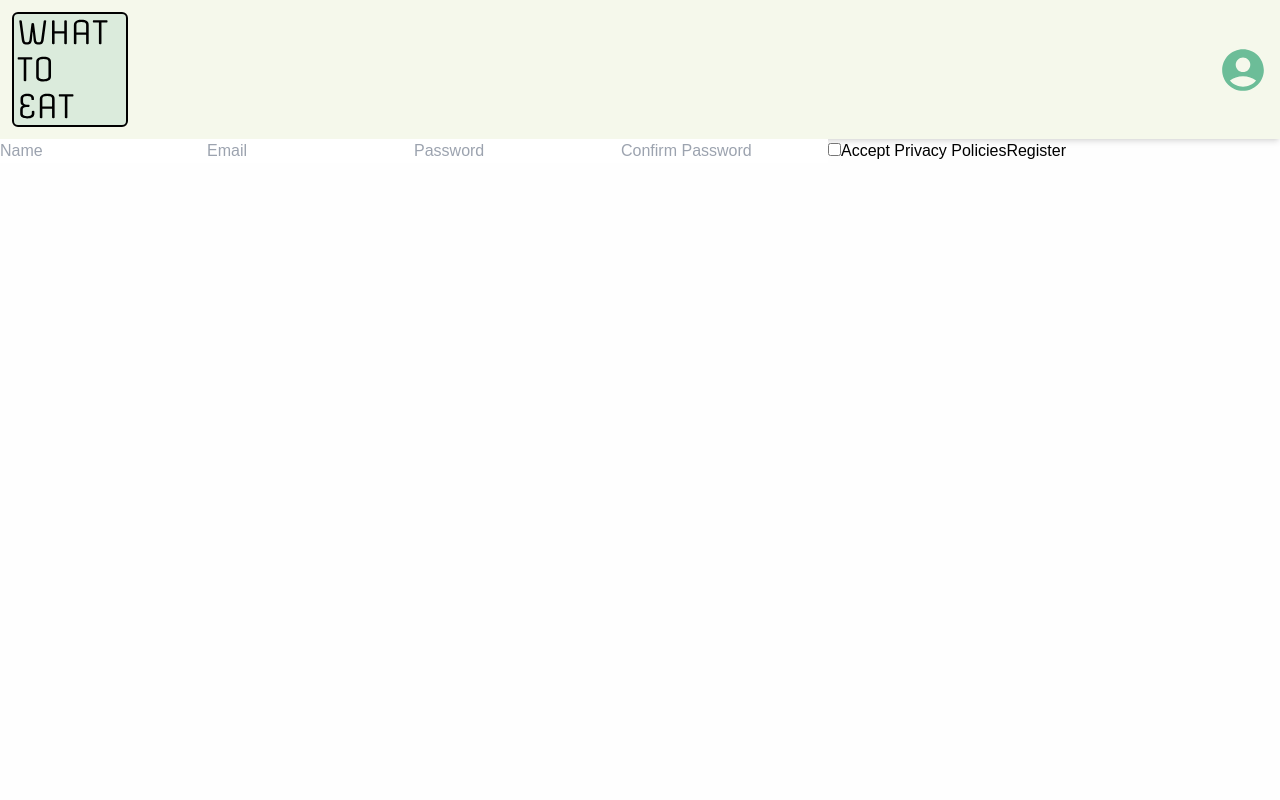
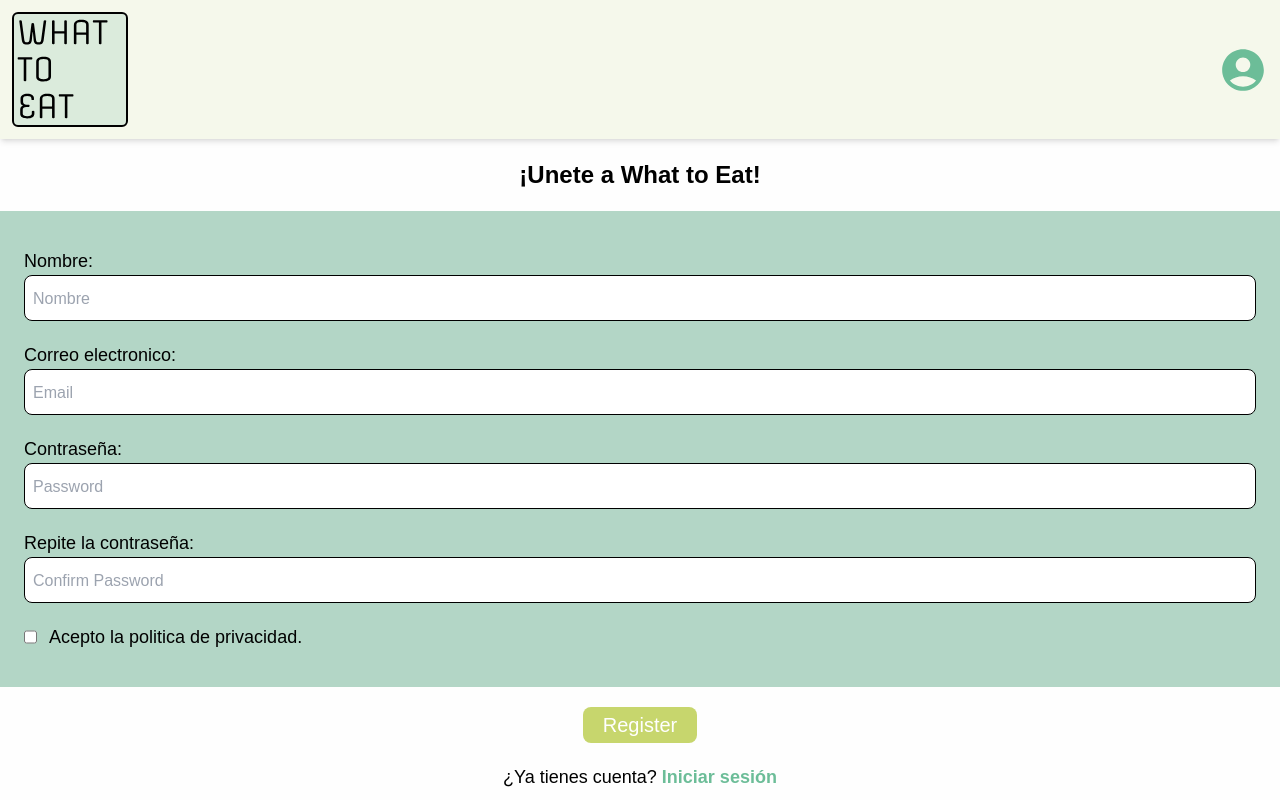
Before and after one commit to ImLauraGS/what-to-eat-frontend, a React (Vite) app: page /register in a window 1280 px wide. Built offline with nearby package versions, Linux system fonts and the light colour scheme.

Commit message:
styles home and register form

```diff
--- /dev/null
+++ b/src/components/ButtonCustom.jsx
@@ -0,0 +1,9 @@
+import React from 'react'
+
+export default function ButtonCustom({text, onClick, type}) {
+  return (
+    <button onClick={onClick} type={type} className='bg-green-btn text-[#FFFF] px-5 py-1 text-xl font-medium rounded-lg'>
+        {text}
+    </button>
+  )
+}
--- a/src/components/Header.jsx
+++ b/src/components/Header.jsx
@@ -13,7 +13,7 @@ export default function Header() {
     return (
         <>
             <header className='bg-background-green w-full p-3 flex justify-between items-center shadow-md'>
-                <img src="./logo-lg.svg" alt="logo What to Eat" />
+                <a href="/"><img src="./logo-lg.svg" alt="logo What to Eat" /></a>
                 <ul className='flex justify-end gap-2 items-center'>
                     {user && (
                         <li onClick={toggleNavbar}>
--- /dev/null
+++ b/src/components/MainHero.jsx
@@ -0,0 +1,29 @@
+import React from 'react'
+import ButtonCustom from './ButtonCustom'
+import { useNavigate } from 'react-router-dom';
+
+export default function MainHero() {
+    const navigate = useNavigate();
+
+    const handleButtonClick = () => {
+        navigate('/register');
+    };
+
+    return (
+        <section className='relative'>
+            <div className='bg-background-green flex flex-col items-center text-center p-5 m-5 rounded-xl gap-4 shadow-md'>
+                <h1 className='text-xl font-semibold'>La inspiración que necesitas en la cocina.</h1>
+                <p>¿Qué hay para comer? Te ayudamos a responder esa pregunta diaria de manera fácil y deliciosa.</p>
+                <ButtonCustom
+                    text="Registrate"
+                    onClick={handleButtonClick}
+                />
+            </div>
+
+            <div className='absolute top-24 -z-10'>
+                <img src="./heroimg.jpeg" alt="hortalizas en tabla de cortar" />
+            </div>
+
+        </section>
+    )
+}
--- a/src/components/RegisterForm.jsx
+++ b/src/components/RegisterForm.jsx
@@ -1,5 +1,6 @@
 import React, { useState } from 'react';
 import { useUser } from '../context/userContext';
+import ButtonCustom from './ButtonCustom';
 
 
 const Register = () => {
@@ -27,7 +28,6 @@ const Register = () => {
             console.log("Registration successful:", response.data);
         } catch (error) {
             if (error.response && error.response.data.validation_errors) {
-                // Manejar errores de validación específicos del backend
                 console.error("Validation errors:", error.response.data.validation_errors);
             } else {
                 console.error("Error during registration:", error.response.data);
@@ -35,20 +35,24 @@ const Register = () => {
         }
     };
 
-
-    console.log(formData)
-
     return (
-        <form onSubmit={handleSubmit}>
+        <form className='flex flex-col items-center' onSubmit={handleSubmit}>
+            <h1 className='text-2xl font-semibold p-5'>¡Unete a What to Eat!</h1>
+            <section className='bg-bg-dark-green w-full flex flex-col px-6 py-9 gap-5 mb-5' >
+                <label className='text-lg font-medium'>Nombre:
                 <input
+                    className='w-full bg-white border rounded-lg p-2 placeholder:font-normal placeholder:text-base'
                     type="text"
                     name="name"
                     value={formData.name}
                     onChange={handleChange}
-                placeholder="Name"
+                    placeholder="Nombre"
                     required
                 />
+                </label>
+                <label className='text-lg font-medium'>Correo electronico:
                 <input
+                    className='w-full bg-white border rounded-lg p-2 placeholder:font-normal placeholder:text-base'
                     type="email"
                     name="email"
                     value={formData.email}
@@ -56,7 +60,11 @@ const Register = () => {
                     placeholder="Email"
                     required
                 />
+                </label>
+
+                <label className='text-lg font-medium'>Contraseña:
                 <input
+                    className='w-full bg-white border rounded-lg p-2 placeholder:font-normal placeholder:text-base'
                     type="password"
                     name="password"
                     value={formData.password}
@@ -64,7 +72,10 @@ const Register = () => {
                     placeholder="Password"
                     required
                 />
+                </label>
+                <label className='text-lg font-medium'> Repite la contraseña:
                 <input
+                    className='w-full bg-white border rounded-lg p-2 placeholder:font-normal placeholder:text-base'
                     type="password"
                     name="password_confirmation"
                     value={formData.password_confirmation}
@@ -72,7 +83,8 @@ const Register = () => {
                     placeholder="Confirm Password"
                     required
                 />
-            <label>
+                </label>
+                <label className='flex gap-3 text-lg font-medium'>
                     <input
                         type="checkbox"
                         name="privacyPolicies"
@@ -80,10 +92,19 @@ const Register = () => {
                         onChange={handleChange}
                         required
                     />
-                Accept Privacy Policies
+                    Acepto la politica de privacidad.
                 </label>
-            <button type="submit">Register</button>
+
+            </section>
+            <ButtonCustom
+                text="Register"
+                type="submit"
+            />
+
+            <p className='mt-5 text-lg'>¿Ya tienes cuenta? <a className="font-semibold text-[#6CBD98]" href="/login">Iniciar sesión</a></p>
+
         </form>
+
     );
 };
 
--- a/src/pages/Home.jsx
+++ b/src/pages/Home.jsx
@@ -1,7 +1,10 @@
 import React from 'react'
+import MainHero from '../components/MainHero'
 
 export default function Home() {
   return (
-    <div>Home</div>
+    <div>
+      <MainHero/>
+    </div>
   )
 }
--- a/tailwind.config.js
+++ b/tailwind.config.js
@@ -7,7 +7,8 @@ module.exports = {
       "primary-color": "#6CBD98",
       "secondary-color": '#DCEAB2',
       "green-btn": "#C7D66D",
-      "background-green":"#F5F8EB"
+      "background-green":"#F5F8EB",
+      "bg-dark-green":"#B3D6C6"
     },
   },
   plugins: [],
```
Also changed, not shown: public/heroimg.jpeg (added). Lines whose indentation alone changed are shown as unchanged.
